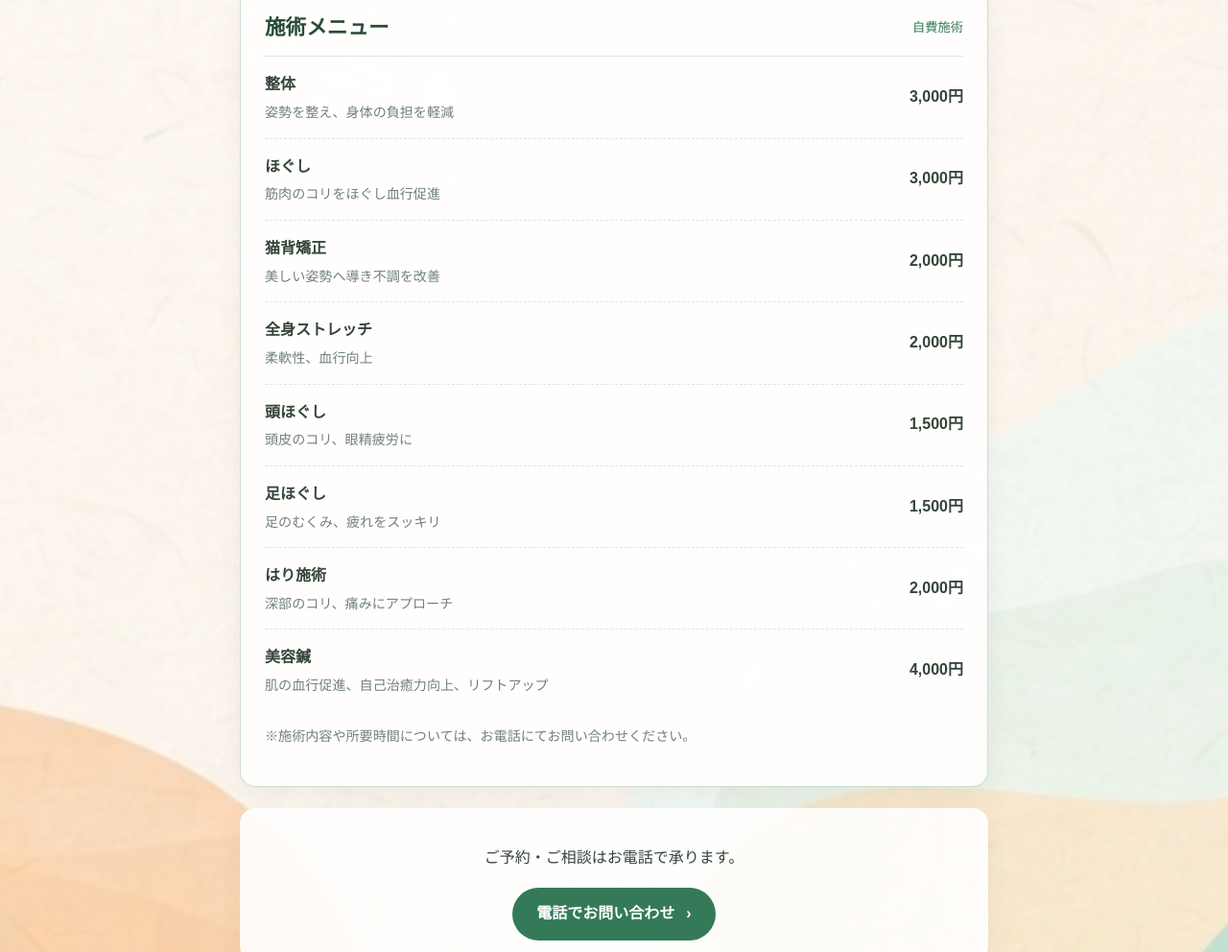
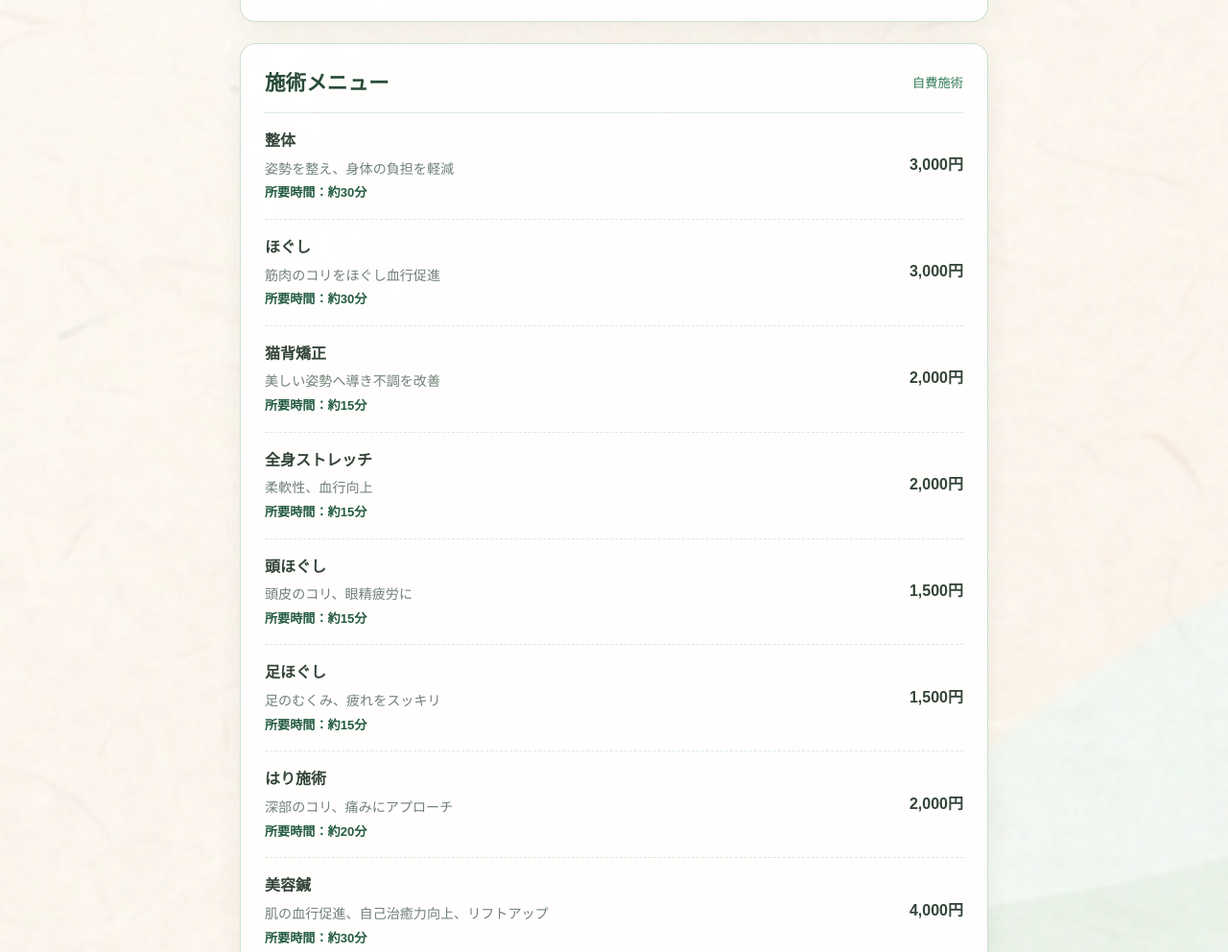
Before and after one commit to kirakuseikotsu/kirakuseikotsu.github.io, a plain HTML site: page price.html in a window 1280 px wide. Shown: the part 1321-2313 px from the top of the page at 96% size. Drawn offline with Linux system fonts and the light colour scheme.

Commit message:
Add files via upload

```diff
--- a/price.html
+++ b/price.html
@@ -9,6 +9,7 @@
     <div class="notice"><strong>施術料金について</strong><p>各施術の料金をご案内します。施術内容やご不明な点は、お気軽にお問い合わせください。</p></div>
     <div class="price-block">
       <div class="price-block-heading"><h2>保険施術</h2><span>健康保険適用</span></div>
+      <p class="treatment-time-note">初診：約30分 ／ 再診以降：約20分</p>
       <div class="price-subsection">
         <h3>基本料金</h3>
         <div class="price-row"><span>3割負担</span><strong>1,000円</strong></div>
@@ -26,15 +27,16 @@
       </div>
     </div>
     <div class="price-block"><div class="price-block-heading"><h2>施術メニュー</h2><span>自費施術</span></div>
-      <div class="price-row menu-price-row"><div class="menu-price-info"><span class="menu-name">整体</span><p class="menu-description">姿勢を整え、身体の負担を軽減</p></div><strong>3,000円</strong></div>
-      <div class="price-row menu-price-row"><div class="menu-price-info"><span class="menu-name">ほぐし</span><p class="menu-description">筋肉のコリをほぐし血行促進</p></div><strong>3,000円</strong></div>
-      <div class="price-row menu-price-row"><div class="menu-price-info"><span class="menu-name">猫背矯正</span><p class="menu-description">美しい姿勢へ導き不調を改善</p></div><strong>2,000円</strong></div>
-      <div class="price-row menu-price-row"><div class="menu-price-info"><span class="menu-name">全身ストレッチ</span><p class="menu-description">柔軟性、血行向上</p></div><strong>2,000円</strong></div>
-      <div class="price-row menu-price-row"><div class="menu-price-info"><span class="menu-name">頭ほぐし</span><p class="menu-description">頭皮のコリ、眼精疲労に</p></div><strong>1,500円</strong></div>
-      <div class="price-row menu-price-row"><div class="menu-price-info"><span class="menu-name">足ほぐし</span><p class="menu-description">足のむくみ、疲れをスッキリ</p></div><strong>1,500円</strong></div>
-      <div class="price-row menu-price-row"><div class="menu-price-info"><span class="menu-name">はり施術</span><p class="menu-description">深部のコリ、痛みにアプローチ</p></div><strong>2,000円</strong></div>
-      <div class="price-row menu-price-row"><div class="menu-price-info"><span class="menu-name">美容鍼</span><p class="menu-description">肌の血行促進、自己治癒力向上、リフトアップ</p></div><strong>4,000円</strong></div>
-      <p class="price-footnote">※施術内容や所要時間については、お電話にてお問い合わせください。</p>
+      <div class="price-row menu-price-row"><div class="menu-price-info"><span class="menu-name">整体</span><p class="menu-description">姿勢を整え、身体の負担を軽減</p><p class="menu-duration">所要時間：約30分</p></div><strong>3,000円</strong></div>
+      <div class="price-row menu-price-row"><div class="menu-price-info"><span class="menu-name">ほぐし</span><p class="menu-description">筋肉のコリをほぐし血行促進</p><p class="menu-duration">所要時間：約30分</p></div><strong>3,000円</strong></div>
+      <div class="price-row menu-price-row"><div class="menu-price-info"><span class="menu-name">猫背矯正</span><p class="menu-description">美しい姿勢へ導き不調を改善</p><p class="menu-duration">所要時間：約15分</p></div><strong>2,000円</strong></div>
+      <div class="price-row menu-price-row"><div class="menu-price-info"><span class="menu-name">全身ストレッチ</span><p class="menu-description">柔軟性、血行向上</p><p class="menu-duration">所要時間：約15分</p></div><strong>2,000円</strong></div>
+      <div class="price-row menu-price-row"><div class="menu-price-info"><span class="menu-name">頭ほぐし</span><p class="menu-description">頭皮のコリ、眼精疲労に</p><p class="menu-duration">所要時間：約15分</p></div><strong>1,500円</strong></div>
+      <div class="price-row menu-price-row"><div class="menu-price-info"><span class="menu-name">足ほぐし</span><p class="menu-description">足のむくみ、疲れをスッキリ</p><p class="menu-duration">所要時間：約15分</p></div><strong>1,500円</strong></div>
+      <div class="price-row menu-price-row"><div class="menu-price-info"><span class="menu-name">はり施術</span><p class="menu-description">深部のコリ、痛みにアプローチ</p><p class="menu-duration">所要時間：約20分</p></div><strong>2,000円</strong></div>
+      <div class="price-row menu-price-row"><div class="menu-price-info"><span class="menu-name">美容鍼</span><p class="menu-description">肌の血行促進、自己治癒力向上、リフトアップ</p><p class="menu-duration">所要時間：約30分</p></div><strong>4,000円</strong></div>
+      <div class="price-row menu-price-row"><div class="menu-price-info"><span class="menu-name">延長施術</span><p class="menu-description">施術時間を追加したい方に</p><p class="menu-duration">所要時間：約10分</p></div><strong>1,000円</strong></div>
+      <p class="price-footnote">※所要時間は目安です。お身体の状態や施術内容により前後する場合があります。</p>
     </div>
     <div class="center-action"><p>ご予約・ご相談はお電話で承ります。</p><a class="button button-primary" href="tel:08085545183">電話でお問い合わせ <span>›</span></a></div>
   </div></section>
--- a/style.css
+++ b/style.css
@@ -121,6 +121,15 @@
   background: linear-gradient(145deg, #e7f1e8, #f7f4e9);
   border: 1px dashed #a9c5ad;
 }
+.staff-photo img {
+  display: block;
+  width: 100%;
+  height: 100%;
+  min-height: 330px;
+  object-fit: cover;
+  object-position: center 30%;
+  border-radius: inherit;
+}
 .staff-photo-placeholder {
   display: flex;
   flex-direction: column;
@@ -222,3 +231,7 @@
 .menu-name { font-weight: 700; color: var(--text); }
 .menu-description { margin: 3px 0 0; color: var(--muted); font-size: .88rem; line-height: 1.6; }
 @media (max-width: 760px) { .menu-price-row { flex-direction: row; align-items: flex-start; justify-content: space-between; gap: 12px; } .menu-price-row strong { white-space: nowrap; text-align: right; } .menu-description { max-width: 28em; } }
+
+/* Treatment duration labels */
+.menu-duration { margin: 2px 0 0; color: var(--green-dark); font-size: .82rem; font-weight: 600; }
+.treatment-time-note { margin: 10px 0 2px; padding: 10px 14px; background: #f1f7f1; border-radius: 8px; color: var(--green-dark); font-weight: 600; font-size: .92rem; }
```
Also changed, not shown: index.html (+2 -2 lines).
